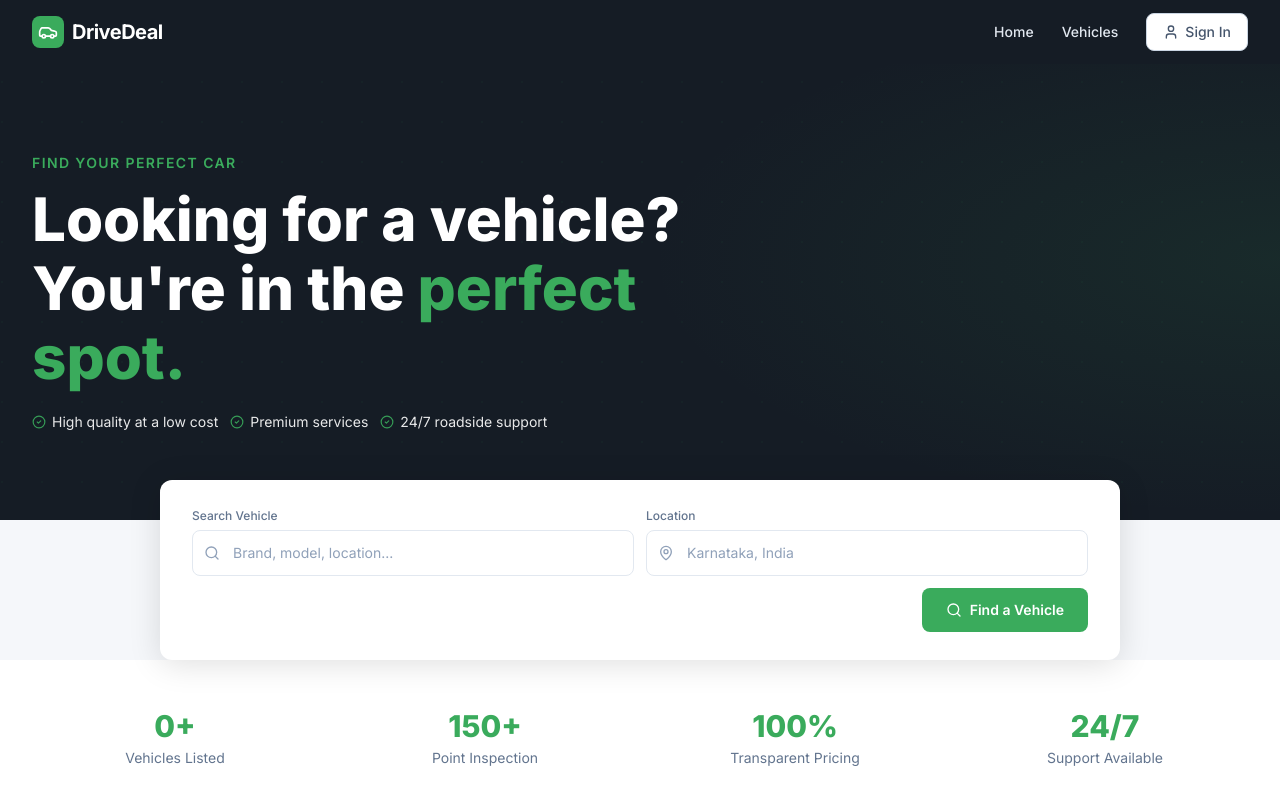
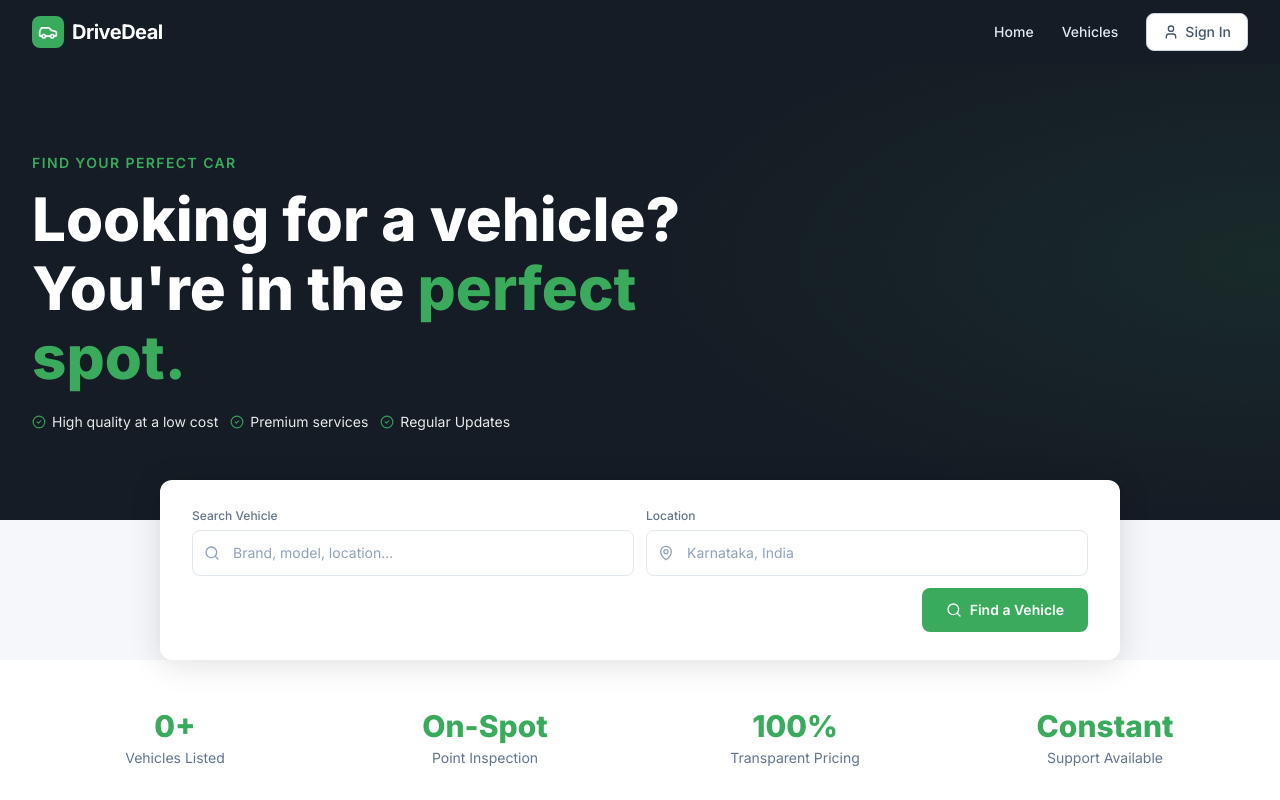
Before and after one commit to SyedArsalan3164/drivedeal, a Next.js app in the folder frontend/: page / in a window 1280 px wide. Shown: the top 800 px of the page. Built offline with nearby package versions, Linux system fonts and the light colour scheme; no server answers.

Commit message:
Update badges and statistics in Home component

```diff
--- a/frontend/src/views/Home.tsx
+++ b/frontend/src/views/Home.tsx
@@ -63,7 +63,7 @@ export const Home = ({ initialCars = [] }: { initialCars?: any[] }) => {
 
             {/* Badges — centered on mobile */}
             <div className="flex flex-wrap justify-center lg:justify-start gap-3 mt-4">
-              {['High quality at a low cost', 'Premium services', '24/7 roadside support'].map(text => (
+              {['High quality at a low cost', 'Premium services', 'Regular Updates'].map(text => (
                 <div key={text} className="hero-badge">
                   <CheckCircle2 className="h-3.5 w-3.5 flex-shrink-0" />
                   <span className="text-xs sm:text-sm">{text}</span>
@@ -136,9 +136,9 @@ export const Home = ({ initialCars = [] }: { initialCars?: any[] }) => {
           <div className="grid grid-cols-2 sm:grid-cols-4 gap-4 sm:gap-6 text-center">
             {[
               { value: `${cars.length}+`, label: 'Vehicles Listed' },
-              { value: '150+', label: 'Point Inspection' },
+              { value: 'On-Spot', label: 'Point Inspection' },
               { value: '100%', label: 'Transparent Pricing' },
-              { value: '24/7', label: 'Support Available' },
+              { value: 'Constant', label: 'Support Available' },
             ].map((stat, i) => (
               <div key={i} className="flex flex-col items-center py-2">
                 <span className="text-2xl sm:text-3xl font-extrabold text-[#3aab5c]">{stat.value}</span>
```
